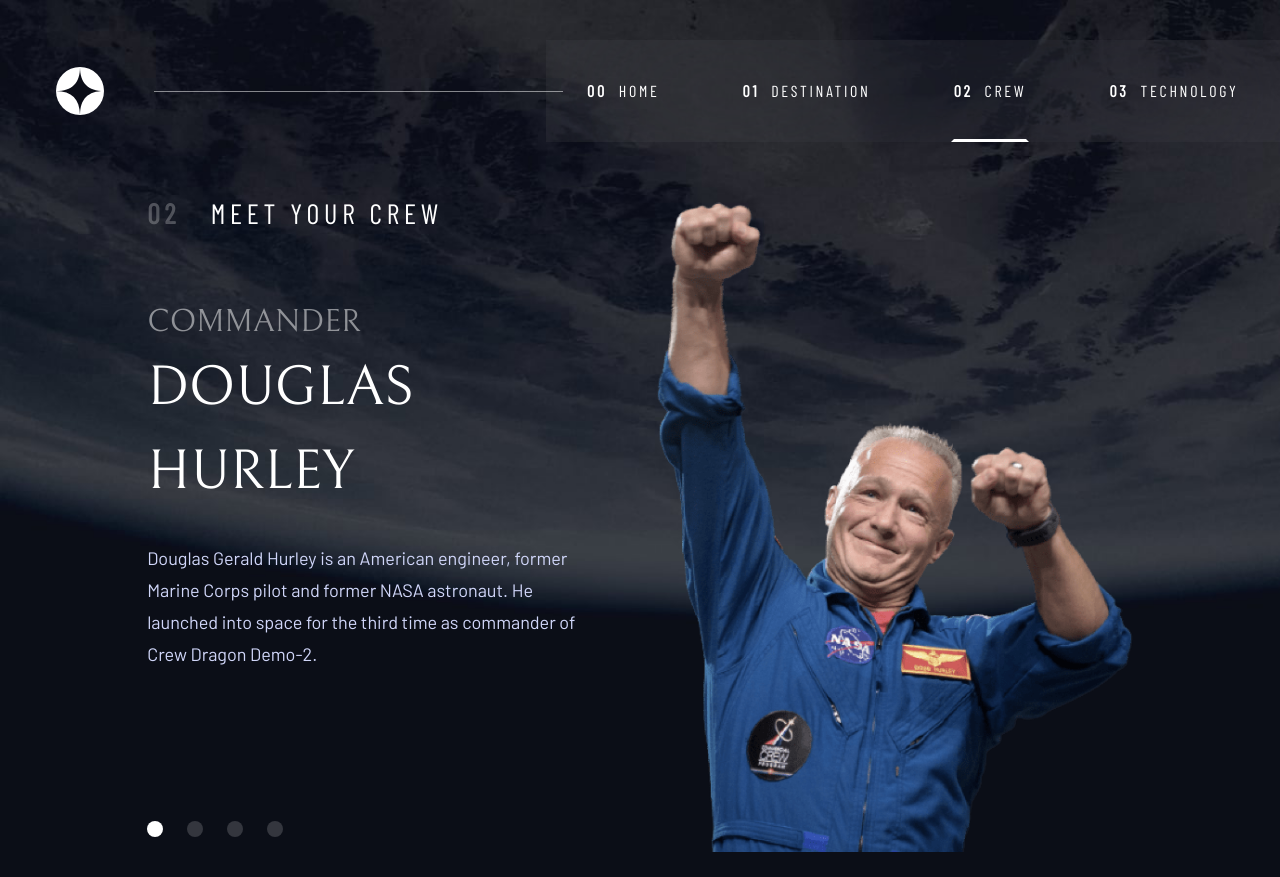
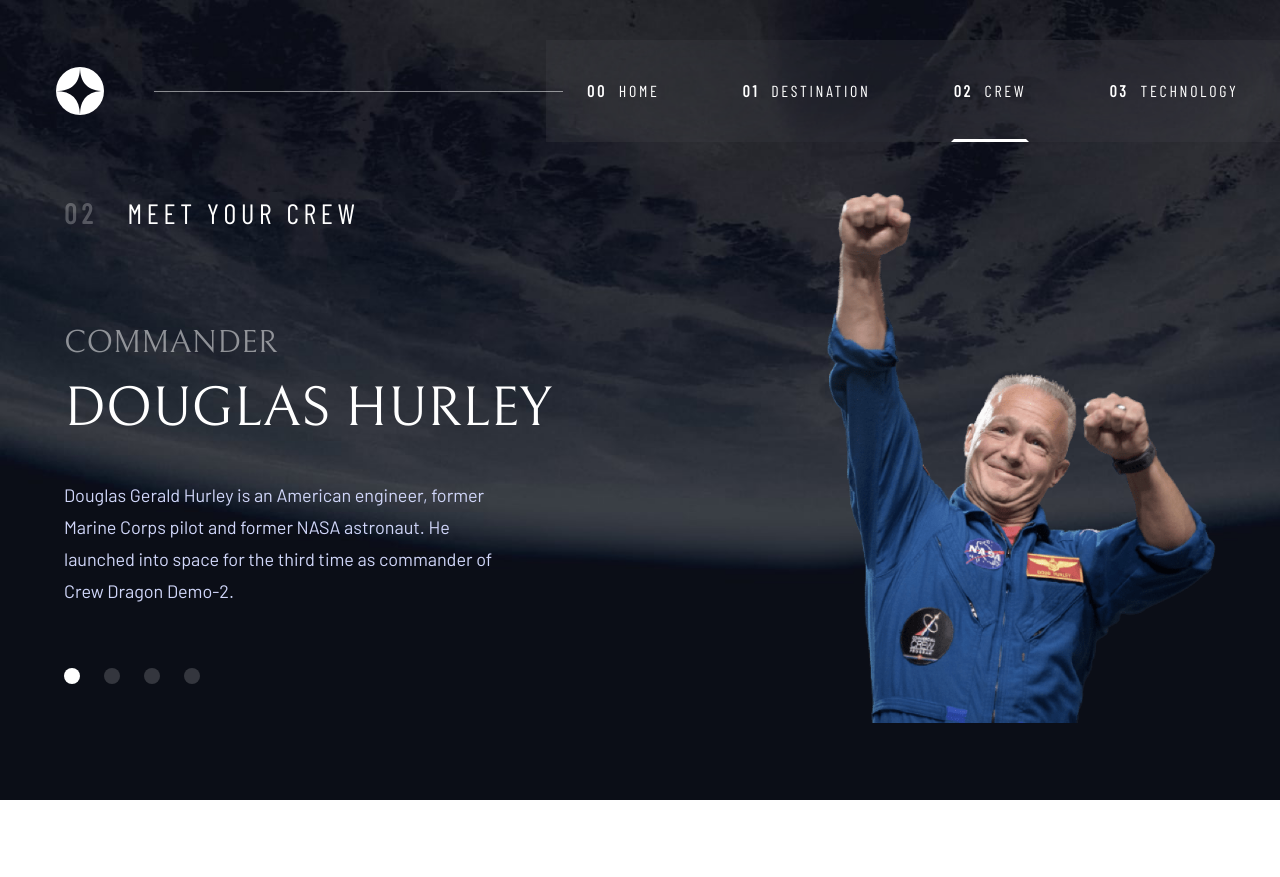
Before and after one commit to MaxTarasevich/space-tourism, a React (Create React App) app: page /Crew in a window 1280 px wide. After the commit the page ends 800 px from the top, so only its background shows below. Built offline with nearby package versions, Linux system fonts and the light colour scheme.

Commit message:
fix:crew section control-panel position

```diff
--- a/src/index.css
+++ b/src/index.css
@@ -112,6 +112,6 @@
     }
 
     .wrapper{
-        @apply lg:max-w-[77%] md:max-w-[58%] md:px-0 max-w-[100%] px-6 mx-auto;
+        @apply xl:max-w-6xl lg:max-w-[77%] md:max-w-[58%] md:px-0 max-w-[100%] px-6 mx-auto;
     }
 }
--- a/src/pages/Crew.tsx
+++ b/src/pages/Crew.tsx
@@ -29,7 +29,7 @@
 
 
   return (
-  <section className='min-h-screen lg:pb-6 md:pt-[15%] pt-[23%] lg:bg-crew-bg-lg md:bg-crew-bg-md bg-crew-bg-sm bg-no-repeat bg-cover'>
+  <section className='min-h-screen lg:pb-10 md:pt-[15%] pt-[23%] lg:bg-crew-bg-lg md:bg-crew-bg-md bg-crew-bg-sm bg-no-repeat bg-cover'>
 
       <motion.div
          animate={{
@@ -41,12 +41,15 @@
         }}
         className="wrapper">
 
-        <TitlePage page={'02'} text={'Meet your crew'} />
+        <TitlePage page={'02'} text={'Meet your crew'} classCustom={'md:hidden block mb-16'}/>
+        <div className='crew flex lg:justify-between justify-center items-stretch gap-14 lg:flex-nowrap flex-wrap '>
 
-        <div className='crew flex lg:justify-between justify-center items-stretch gap-14 lg:flex-nowrap flex-wrap mt-16'>
         {crew[0] ?
         <>
-        <div className="crew-content max-w-[488px] md:order-1 order-2 flex flex-col relative">
+        <div className="crew-content lg:max-w-[627px] max-w-[488px] md:order-1 order-2 flex flex-col lg:justify-between relative">
+
+        <TitlePage page={'02'} text={'Meet your crew'} classCustom={'md:block hidden'}/>
+
         <AnimatePresence exitBeforeEnter>
           <motion.div key={crew[slide].name}
                       initial="initialText"
@@ -55,7 +58,7 @@
                       variants={animation}
                       transition={{duration:0.6}}>
 
-              <h3 className="crew-subtitle typ-heading4 text-white-50">
+              <h3 className="crew-subtitle typ-heading4 text-white-50 md:mt-16">
                 {crew[slide].role}
               </h3>
 
@@ -70,7 +73,7 @@
           </motion.div>
         </AnimatePresence>
 
-              <div className="crew-navigation lg:absolute lg:pb-10 -bottom-6 md:mt-10 md:mb-0 mb-8 flex  lg:justify-start justify-center gap-x-6 md:order-1 -order-10">
+              <div className="crew-navigation md:mt-10 md:mb-0 mb-8 flex lg:justify-start justify-center gap-x-6 md:order-1 -order-10">
 
                {crew.map((el,index)=>(
                 <div key={index}
@@ -86,7 +89,7 @@
 
         </div>
 
-            <div className="crew-image lg:-mt-24 lg:h-fit md:h-[532px] h-[230px] md:w-fit
+            <div className="crew-image md:h-[532px] h-[230px] lg:-mb-10 md:w-fit
                             w-full md:order-2 order-1 md:border-b-transparent border-b border-line-grey">
               <AnimatePresence exitBeforeEnter>
                 <motion.img key={crew[slide].images.png}
@@ -95,7 +98,7 @@
                             exit="exit"
                             variants={animation}
                             transition={{duration:0.6}}
-                            className='h-full mx-auto'
+                            className='h-full mx-auto lg:object-contain'
                             src={crew[slide].images.png}
                             alt={crew[slide].name} />
               </AnimatePresence>
--- a/src/pages/Home.tsx
+++ b/src/pages/Home.tsx
@@ -6,7 +6,7 @@
 
 const Home = () => {
   return (
- <section className='min-h-screen md:pt-[26%] pt-[30%] md:pb-[70px] pb-12 lg:bg-home-bg-lg md:bg-home-bg-md bg-home-bg-sm bg-no-repeat bg-cover'>
+ <section className='min-h-screen xl:pt-[23%] md:pt-[26%] pt-[30%] md:pb-[70px] pb-12 lg:bg-home-bg-lg md:bg-home-bg-md bg-home-bg-sm bg-no-repeat bg-cover'>
 
     <motion.div
       animate={{
```
